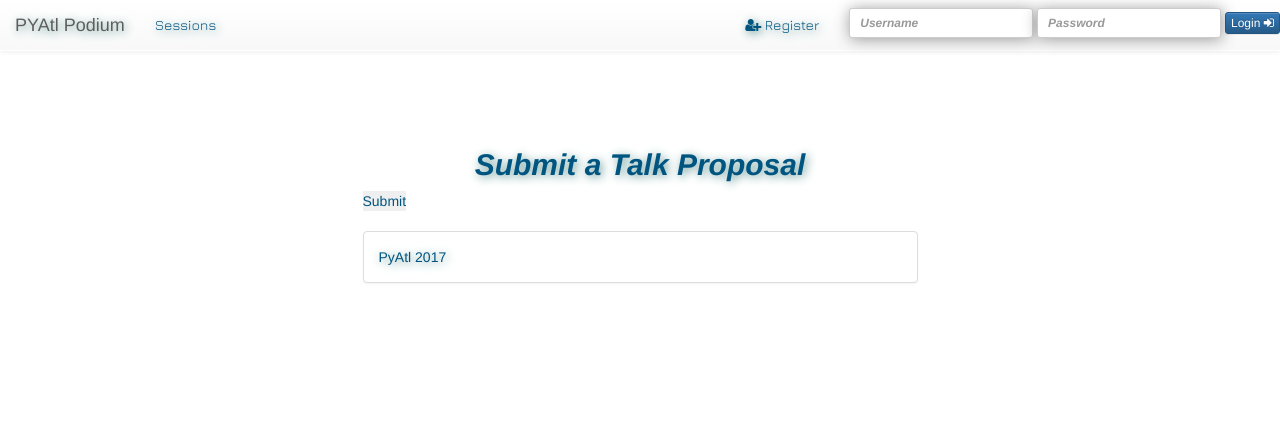
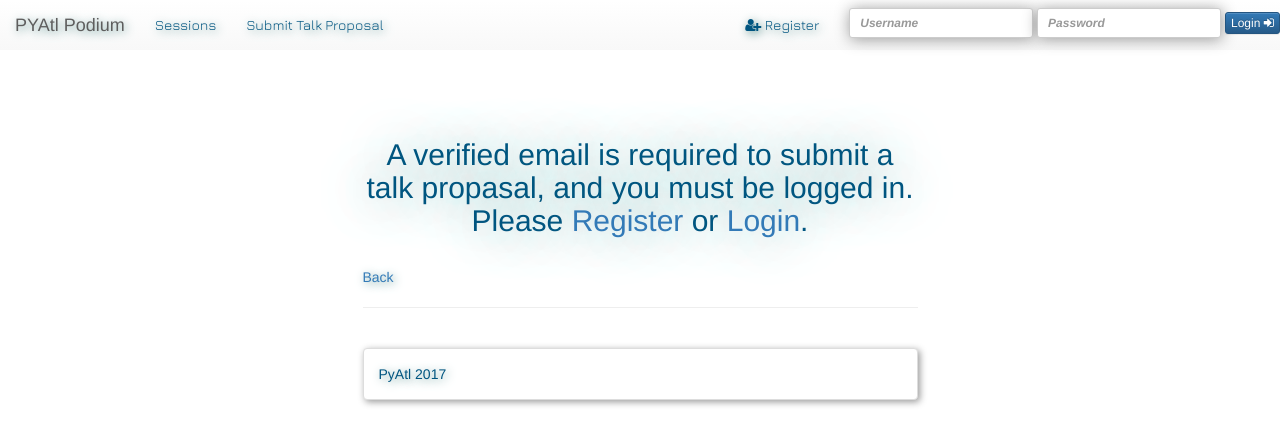
Before and after one commit to pyatl/podium-django, a Django app: page /talks/submit/ in a window 1280 px wide. Shown: the top 445 px of the page. Run offline with Django 3.2, Linux system fonts and the light colour scheme; parts of the project's set-up code (start-up, migrations or seed data) failed here and were passed over; some libraries are stand-ins or nearby versions.

Commit message:
Authorize talk submission - Add registration/login conditions to submit.html. - Add additional meta tag data and link correction to head.html. - Add submit talks link to nav.html.
Resolves #34 and #19

```diff
--- a/podium/talks/templates/talks/submit.html
+++ b/podium/talks/templates/talks/submit.html
@@ -12,15 +12,34 @@
 			col-lg-6 col-lg-push-3
 			" >
 			<!-- pushed to center -->
+
+			{% if request.user.is_authenticated %}
+
 			<h2 class="centrd bigger">Submit a Talk Proposal</h2>
 			<form action="." method="POST">
 				    {% csrf_token %}
 				    <table>
 				     {{ form | crispy  }}
 				    </table>
-				    <input type="submit" value="Submit" />
+				    <button class="btn btn-primary btn-xs" type="submit" value="Submit" >Submit</button>
 			</form>
+
+			{%else%}
+
+
+				<h4 style="font-size: 30px;text-align:center;color: #005580; text-shadow: 0 0 50px #669996; ">
+				A verified email is required to submit a talk propasal, and you must be logged in.
+				<br>
+				Please <a href="{% url 'registration_register' %}">Register</a>
+				or <a href="{% url 'auth_login'%}">Login</a>.</h4>
+				<br>
+				<a href="#" onClick="history.go(-1);return true;">Back</a>
+				<hr>
+
+			{%endif%}
+
 			{% include 'footer.html'%}
+
 		</div>
 	</div>
 </div>
--- a/templates/head.html
+++ b/templates/head.html
@@ -1,14 +1,15 @@
 {% load staticfiles %}
 
 <head>
+        <meta charset="utf-8">
         <meta name="viewport" content="width=device-width, initial-scale=1">
         <title>{% block title %}{% endblock %}</title>
         <!-- Latest compiled and minified CSS -->
         <link rel="stylesheet" href="https://maxcdn.bootstrapcdn.com/font-awesome/4.4.0/css/font-awesome.min.css">
         <link rel="stylesheet" href="https://maxcdn.bootstrapcdn.com/bootstrap/3.3.7/css/bootstrap.min.css" integrity="sha384-BVYiiSIFeK1dGmJRAkycuHAHRg32OmUcww7on3RYdg4Va+PmSTsz/K68vbdEjh4u" crossorigin="anonymous">
+        <!-- Optional theme -->
+        <link rel="stylesheet" href="https://maxcdn.bootstrapcdn.com/bootstrap/3.3.7/css/bootstrap-theme.min.css" integrity="sha384-rHyoN1iRsVXV4nD0JutlnGaslCJuC7uwjduW9SVrLvRYooPp2bWYgmgJQIXwl/Sp" crossorigin="anonymous">
+        <!-- Podium theme -->
         <link rel="stylesheet" type="text/css" href="{%static 'poduim.css' %}">
 
-	<!-- Optional theme -->
-	<link rel="stylesheet" href="https://maxcdn.bootstrapcdn.com/bootstrap/3.3.7/css/bootstrap-theme.min.css" integrity="sha384-rHyoN1iRsVXV4nD0JutlnGaslCJuC7uwjduW9SVrLvRYooPp2bWYgmgJQIXwl/Sp" crossorigin="anonymous">
-
 </head>
--- a/templates/nav.html
+++ b/templates/nav.html
@@ -28,7 +28,7 @@
       <ul class="nav navbar-nav">
         <!-- <li ><a href="{%url 'index'%}">Home <span class="sr-only">(current)</span></a></li> -->
         <li><a href="{%url 'talks-sessions'%}">Sessions</a></li>
-
+        <li><a href="{%url 'talks-submit'%}">Submit Talk Proposal</a></li>
         <!-- ADMIN LINK-->
         {%if request.user.is_authenticated and request.user.is_staff %}
           <li><a href="{%url 'admin:index'%}"><i class="fa fa-users"></i> Admin</a></li>
```
Lines whose indentation alone changed are shown as unchanged.
